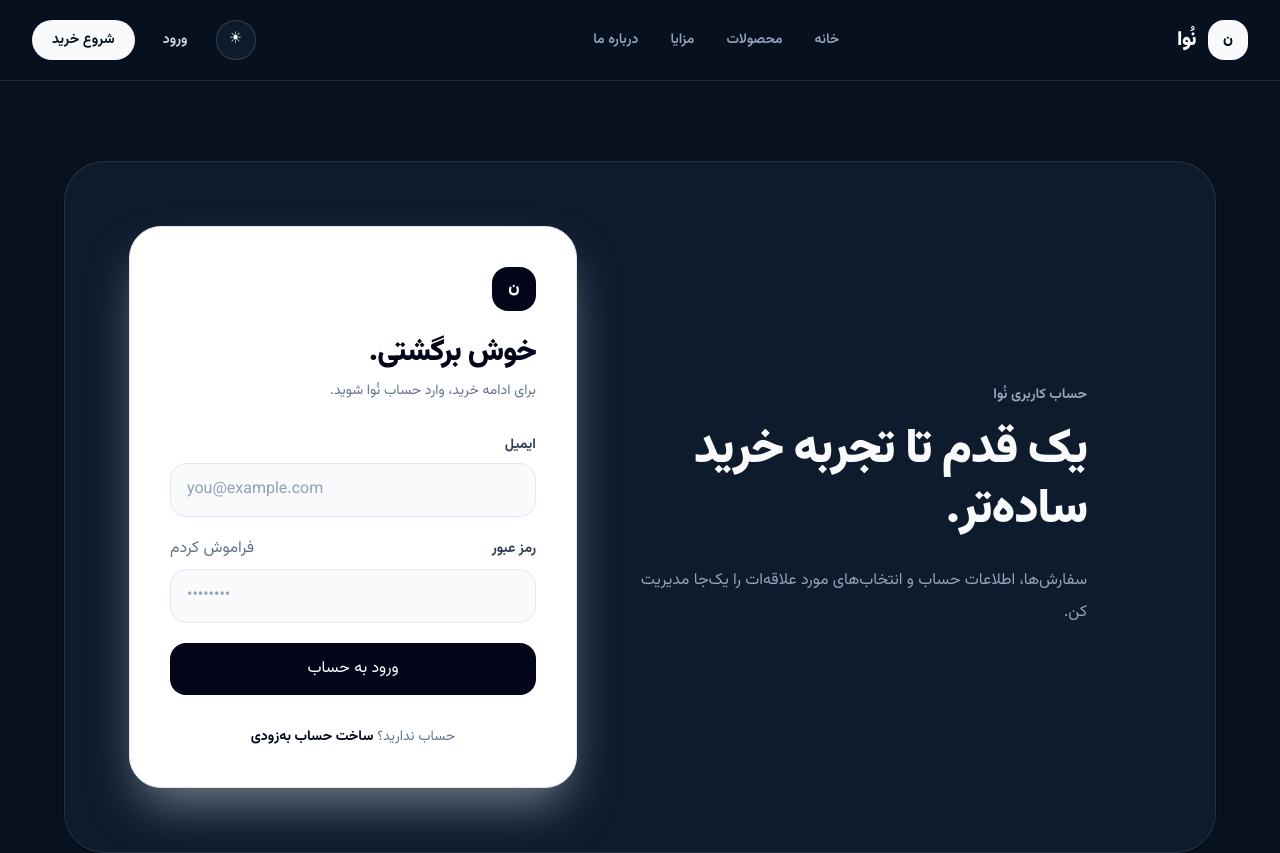
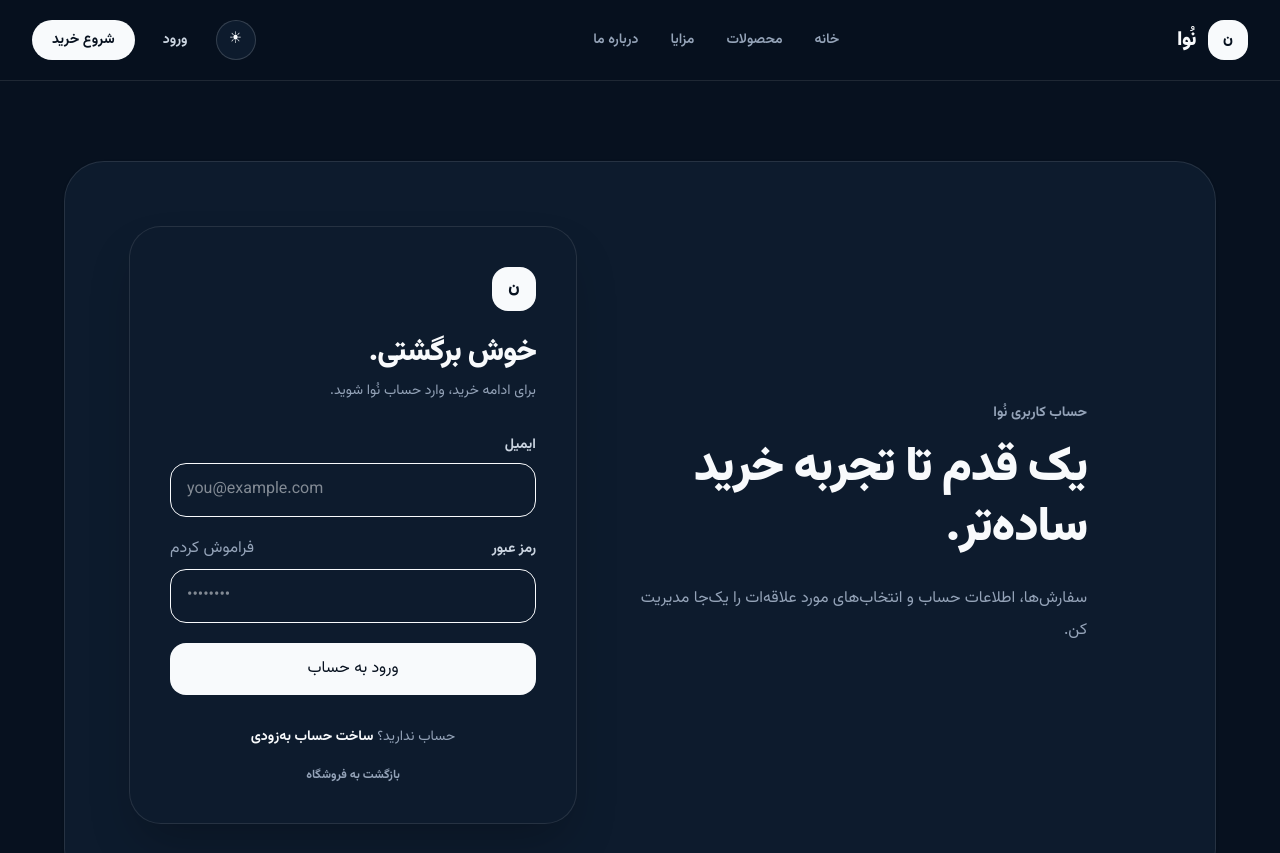
Before and after one commit to rouzbehtondkar/nextjs, a Next.js app: page /login in a window 1280 px wide. Shown: the top 853 px of the page. Built offline with nearby package versions, Linux system fonts and the light colour scheme.

Commit message:
Make login form support dark and light themes

```diff
--- a/app/features/auth/components/LoginForm.tsx
+++ b/app/features/auth/components/LoginForm.tsx
@@ -14,30 +14,33 @@ export default function LoginForm() {
   }
 
   return (
-    <div className="w-full max-w-md rounded-[2rem] border border-slate-200 bg-white p-8 shadow-2xl shadow-slate-200/50 sm:p-10">
+    <div className="theme-surface w-full max-w-md rounded-[2rem] border p-8 shadow-2xl sm:p-10" style={{ borderColor: "var(--border)" }}>
       <div className="mb-8">
-        <span className="grid h-11 w-11 place-items-center rounded-2xl bg-slate-950 font-black text-white">ن</span>
-        <h1 className="mt-6 text-3xl font-black tracking-tight text-slate-950">خوش برگشتی.</h1>
-        <p className="mt-2 text-sm leading-6 text-slate-500">برای ادامه خرید، وارد حساب نُوا شوید.</p>
+        <span className="theme-text grid h-11 w-11 place-items-center rounded-2xl bg-current font-black" style={{ color: "var(--foreground)" }}>
+          <span style={{ color: "var(--background)" }}>ن</span>
+        </span>
+        <h1 className="theme-text mt-6 text-3xl font-black tracking-tight">خوش برگشتی.</h1>
+        <p className="theme-muted mt-2 text-sm leading-6">برای ادامه خرید، وارد حساب نُوا شوید.</p>
       </div>
 
       <form onSubmit={handleSubmit} className="space-y-5">
         <label className="block">
-          <span className="mb-2 block text-sm font-bold text-slate-700">ایمیل</span>
-          <input type="email" required placeholder="you@example.com" className="w-full rounded-2xl border border-slate-200 bg-slate-50 px-4 py-3.5 text-left outline-none transition placeholder:text-slate-400 focus:border-slate-950 focus:bg-white focus:ring-4 focus:ring-slate-950/5" dir="ltr" />
+          <span className="theme-muted-strong mb-2 block text-sm font-bold">ایمیل</span>
+          <input type="email" required placeholder="you@example.com" className="theme-input w-full rounded-2xl border px-4 py-3.5 text-left outline-none transition" dir="ltr" />
         </label>
 
         <label className="block">
-          <div className="mb-2 flex items-center justify-between"><span className="text-sm font-bold text-slate-700">رمز عبور</span><button type="button" className="text-xs font-bold text-slate-500 hover:text-slate-950">فراموش کردم</button></div>
-          <input type="password" required minLength={6} placeholder="••••••••" className="w-full rounded-2xl border border-slate-200 bg-slate-50 px-4 py-3.5 text-left outline-none transition placeholder:text-slate-400 focus:border-slate-950 focus:bg-white focus:ring-4 focus:ring-slate-950/5" dir="ltr" />
+          <div className="mb-2 flex items-center justify-between"><span className="theme-muted-strong text-sm font-bold">رمز عبور</span><button type="button" className="theme-muted text-xs font-bold transition hover:opacity-70">فراموش کردم</button></div>
+          <input type="password" required minLength={6} placeholder="••••••••" className="theme-input w-full rounded-2xl border px-4 py-3.5 text-left outline-none transition" dir="ltr" />
         </label>
 
-        <button disabled={loading} className="w-full rounded-2xl bg-slate-950 px-5 py-3.5 text-sm font-bold text-white transition hover:bg-slate-800 disabled:cursor-not-allowed disabled:opacity-60">
+        <button disabled={loading} className="theme-primary-button w-full rounded-2xl px-5 py-3.5 text-sm font-bold transition hover:opacity-90 disabled:cursor-not-allowed disabled:opacity-60">
           {loading ? "در حال ورود…" : "ورود به حساب"}
         </button>
       </form>
 
-      <p className="mt-8 text-center text-sm text-slate-500">حساب ندارید؟ <span className="font-bold text-slate-950">ساخت حساب به‌زودی</span></p>
+      <p className="theme-muted mt-8 text-center text-sm">حساب ندارید؟ <span className="theme-text font-bold">ساخت حساب به‌زودی</span></p>
+      <Link href="/" className="theme-muted mt-5 block text-center text-xs font-bold transition hover:opacity-70">بازگشت به فروشگاه</Link>
     </div>
   );
 }
```
